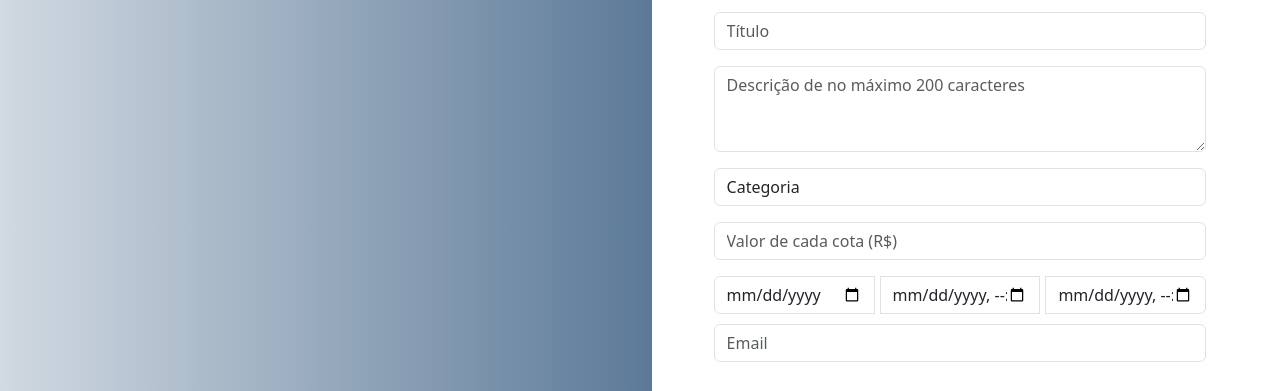
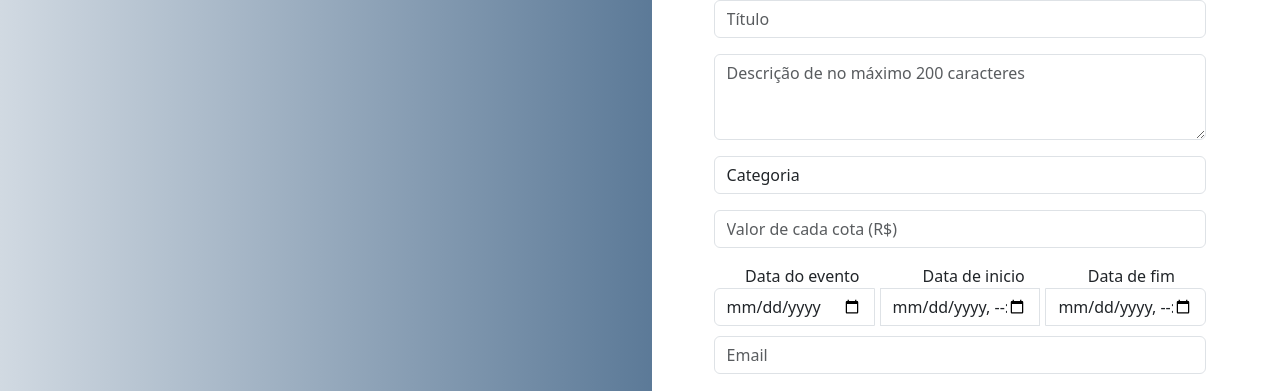
Before and after one commit to batista29/Footbet, a plain HTML site: page frontend/events/addNewEvent.html in a window 1280 px wide. Shown: the part 537-928 px from the top of the page. Drawn offline with nearby package versions, Linux system fonts and the light colour scheme.

Commit message:
Label de criação de aposta feito

```diff
--- a/frontend/css/cadevento.css
+++ b/frontend/css/cadevento.css
@@ -1,25 +1,26 @@
-.conteudo{
-    background: linear-gradient(-90deg,#FFFFFF 5%,#002E5D 5%,#34587E 16%,#406386 37%,#FFFFFF 120%);
-    margin:0;
+.conteudo {
+    background: linear-gradient(-90deg, #FFFFFF 5%, #002E5D 5%, #34587E 16%, #406386 37%, #FFFFFF 120%);
+    margin: 0;
 }
 
-    .card-altura{
+.card-altura {
     height: 100vh;
-        border:none;
+    border: none;
     background-color: #FFFFFF;
     border-radius: 10% 0 0 10%;
     margin-right: 0;
 }
-    .card-conteudo{
-        padding:10%;
+
+.card-conteudo {
+    padding: 10%;
 }
 
-    .titulo-card{
+.titulo-card {
     color: #002E5D;
     text-align: center;
 }
 
-    .orientacoes{
+.orientacoes {
     color: #002E5D;
     margin-top: 30vh;
     margin-left: 10vh;
@@ -30,3 +31,8 @@
         display: none;
     }
 }
+
+.label-group{
+    display: flex;
+    justify-content: space-around;
+}
--- a/frontend/events/addNewEvent.html
+++ b/frontend/events/addNewEvent.html
@@ -51,6 +51,11 @@
               <input type="number" class="form-control" aria-label="Valor da cota" id="valorCota"
                 placeholder="Valor de cada cota (R$)">
             </div>
+            <div class="label-group">
+              <label for="">Data do evento</label>
+              <label for="">Data de inicio</label>
+              <label for="">Data de fim</label>
+            </div>
             <div class="input-group">
               <input type="date" aria-label="First name" class="form-control" id="dtEvento"
                 placeholder="Data do evento">
```
Lines whose indentation alone changed are shown as unchanged.
